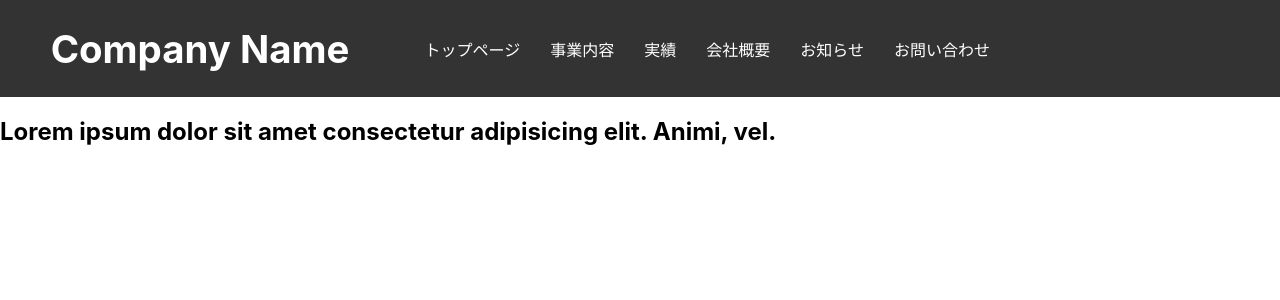
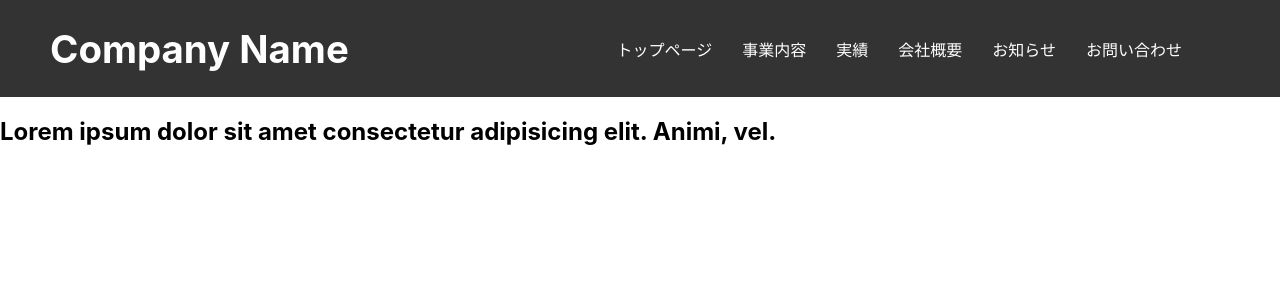
Before and after one commit to ryotaro-0805/homepage-kankyo, a Next.js app: page /components/header/Header in a window 1280 px wide. Shown: the top 300 px of the page. Built offline with nearby package versions, Linux system fonts and the light colour scheme.

Commit message:
📝 メニュー部分を調整した

```diff
--- a/pages/components/header/Header.jsx
+++ b/pages/components/header/Header.jsx
@@ -8,6 +8,7 @@ const Header = () => {
   return (
     <div>
       <div className={styles.header_wrapper}>
+        <div className={styles.header_inner}>
           <h1>Company Name</h1>
           <div className={styles.header_menu_div}>
             <Link className={styles.header_menu_p} href='/'>トップページ</Link>
@@ -16,6 +17,7 @@ const Header = () => {
             <Link className={styles.header_menu_p} href='/components/company/Company'>会社概要</Link>
             <Link className={styles.header_menu_p} href='/components/information/Information'>お知らせ</Link>
             <Link className={styles.header_menu_p} href='/components/contact/Contact'>お問い合わせ</Link>
+          </div>
         </div>
         <div className={styles.header_menu_div_hamberger}>
           🍔
--- a/pages/components/header/Header.module.css
+++ b/pages/components/header/Header.module.css
@@ -2,15 +2,16 @@
     width: 100vw;
     background-color:#333;
     color: #fff;
-    text-align: center;
     display: flex;
     align-items: center;
 }
 
-/* .header_wrapper>div{
-    width: 80%;
-} */
-
+.header_inner{
+    width: 1600px;
+    margin: 0 auto;
+    display: flex;
+    align-items: center;
+}
 
 
 .header_wrapper h1{
@@ -21,13 +22,14 @@
 }
 
 .header_menu_div{
-    width: 50%;
+    width: 65vw;
     margin-right: 100px;
     text-align: right;
 }
 
 .header_menu_div_hamberger{
-    width:50%;
+    background-color: #fff;
+    width:auto;
     margin-right: 50px;
     text-align: right;
     display: none;
@@ -38,7 +40,7 @@
     color: #fff;
 }
 
-@media screen and (max-width:1200px){
+@media screen and (max-width:1000px){
     .header_menu_div{
       display: none;
     }
```
Lines whose indentation alone changed are shown as unchanged.
